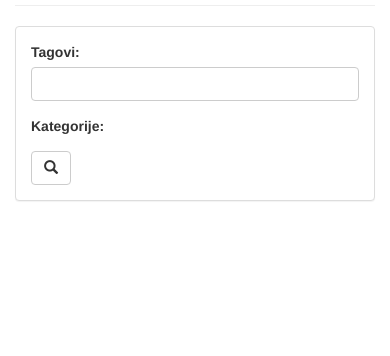
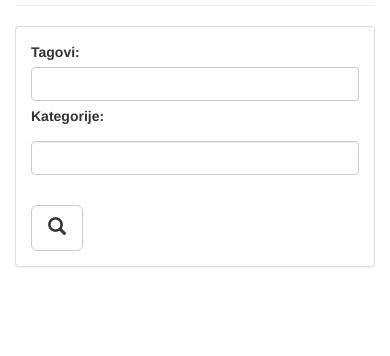
Before and after one commit to MislavMandaric/abs-int, a Django app: a page that uses app/templates/recipe_search.html in a window 390 px wide. Shown: the part 154-510 px from the top of the page. Run offline with Django 3.2, Linux system fonts and the light colour scheme; data that the repository does not hold is empty; some libraries are stand-ins or nearby versions.

Commit message:
prettify

```diff
--- a/app/forms.py
+++ b/app/forms.py
@@ -22,7 +22,7 @@ class SearchForm(forms.Form):
 		OPTIONS = []
 		for c in categories:
 			OPTIONS.append((c.name, c.name))
-		self.fields['categories'] = MultipleChoiceField(widget=CheckboxSelectMultiple(attrs={'class':'checkbox'}), \
+		self.fields['categories'] = MultipleChoiceField(widget=CheckboxSelectMultiple(attrs={'class':'form-control checkbox'}), \
 			choices=OPTIONS, label="Kategorije")
 
 class RecipeForm(forms.Form):
@@ -51,4 +51,4 @@ class RegistrationForm(forms.Form):
 
 
 class DiscountForm(forms.Form):
-	text = CharField(widget=Textarea(attrs={'class':'form-control'}), label="Poruka")
+	text = CharField(widget=Textarea(attrs={'class':'form-control', 'rows': 5,'cols': 35}), label="Opis")
--- a/app/templates/more_recipes.html
+++ b/app/templates/more_recipes.html
@@ -1,4 +1,5 @@
 {% load thumbnail %}
+{% load static %}
 {% for recipe in recipes %}
 		{% if forloop.counter0|divisibleby:3 %}
 			<div class="row">
@@ -12,7 +13,7 @@
 				        <img src="{{ im.url }}" class="img-rounded"/>
 				      {% endthumbnail %}
 				    {% else %}
-              <img src="/media/photos/noimage.jpg" width="250" height="250"/>
+              <img src="{% static 'images/noimage.jpg' %}" width="250" height="250"/>
             {% endif %}
 			</div>
 			<div class="panel-footer">{{ recipe.title }}<span class="badge pull-right">42 lajka</span></div>
--- a/app/templates/profile.html
+++ b/app/templates/profile.html
@@ -31,7 +31,7 @@
 								        <img src="{{ im.url }}" class="img-rounded"/>
 								      {% endthumbnail %}
 								    {% else %}
-				              <img src="/media/photos/noimage.jpg" width="250" height="250"/>
+				              <img src="{% static 'images/noimage.jpg' %}" width="250" height="250"/>
 				            {% endif %}
 								</div>
 								<div class="panel-footer">{{ recipe.title }}<span class="badge pull-right">42 lajka</span></div>
--- a/app/templates/recipe_detail.html
+++ b/app/templates/recipe_detail.html
@@ -11,7 +11,7 @@
 				<img src="{{ im.url }}" class="img-rounded"/>
 				{% endthumbnail %}
 			{% else %}
-				<img src="/media/photos/noimage.jpg" width="250" height="250"/>
+				<img src="{% static 'images/noimage.jpg' %}" width="250" height="250"/>
 			{% endif %}
 		</div>
 		<div class="col-md-8">
--- a/app/templates/recipe_search.html
+++ b/app/templates/recipe_search.html
@@ -6,24 +6,17 @@
 {% block page_body %}
 	<div class="panel panel-default">
     <div class="panel-body">
+    	<div class="row">
         <form method="GET" role="form">
-        	<!--<div class="row">
-	        		{{ form.tags }}
-	        </div>
-	        <div class="row">
-	        		{{ form.categories }}
-	        </div>
-        	{% for field in form %}
-		        <div class="form-group">
-		            {{ field.errors }}
-		            {{ field.label_tag }} {{ field }}
-		        </div>
-					{% endfor %}
-				  <button type="submit" class="btn btn-default"><span class="glyphicon glyphicon-search"></button>
-				</form-->
-				{{ form.as_p }}
-				<button type="submit" class="btn btn-default"><span class="glyphicon glyphicon-search"></button>
+        	<div class="col-md-10">
+				{{ form.as_table }}
+			</div>
+			<div class="col-md-2">
+				<br>
+				<button type="submit" class="btn btn-default btn-lg"><span class="glyphicon glyphicon-search"></button>
+			</div>
 			</form>
+			</div>
 		</div>
 	</div>
 	{% if result %}
@@ -40,7 +33,7 @@
 				        <img src="{{ im.url }}" class="img-rounded"/>
 				      {% endthumbnail %}
 				    {% else %}
-              <img src="/media/photos/noimage.jpg" width="250" height="250"/>
+              <img src="{% static 'images/noimage.jpg' %}" width="250" height="250"/>
             {% endif %}
 				  </div>
 				  <div class="panel-footer">{{ recipe.title }}<span class="badge pull-right">42 lajka</span></div>
--- a/app/templates/recipes.html
+++ b/app/templates/recipes.html
@@ -17,7 +17,7 @@
 				        <img src="{{ im.url }}" class="img-rounded"/>
 				      {% endthumbnail %}
 				    {% else %}
-              <img src="/media/photos/noimage.jpg" width="250" height="250"/>
+              <img src="{% static 'images/noimage.jpg' %}" width="250" height="250"/>
             {% endif %}
 				</div>
 				<div class="panel-footer">{{ recipe.title }}<span class="badge pull-right">42 lajka</span></div>
```
Also changed, not shown: static/images/noimage.jpg (added).
